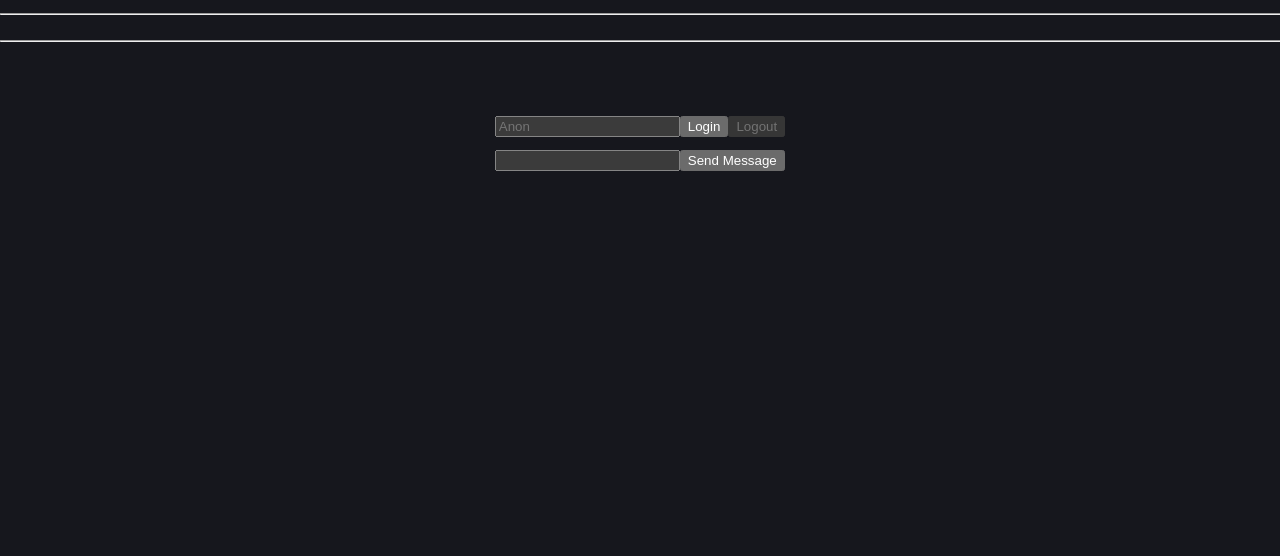
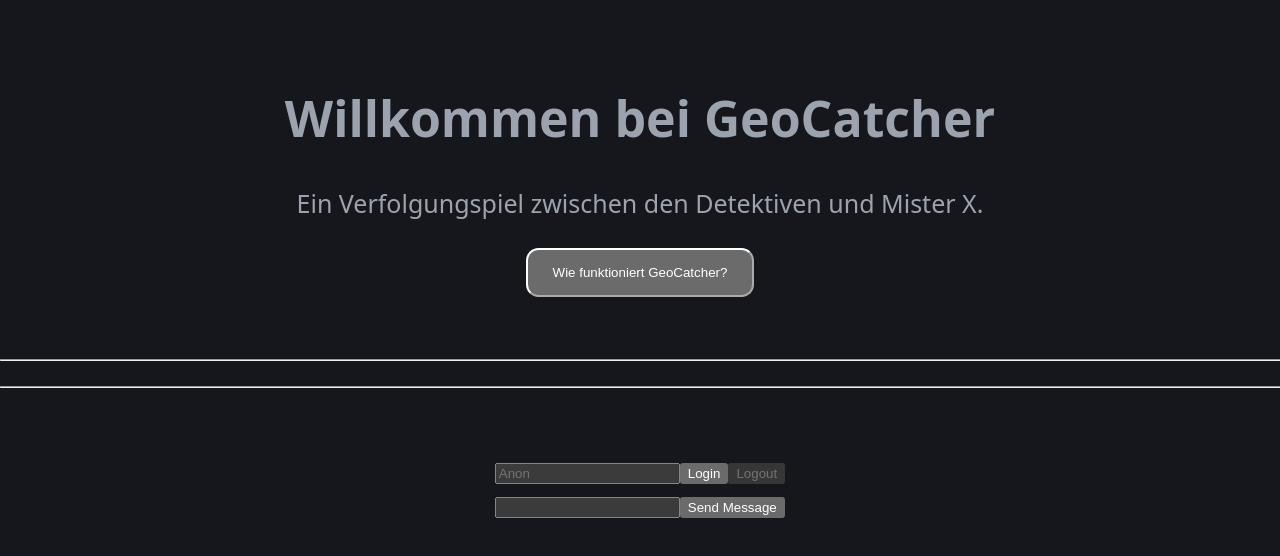
Before and after one commit to ArrowMaxGithub/fom-projektarbeit-ws26, a React (Vite) app in the folder frontend/: page / in a window 1280 px wide. Shown: the top 556 px of the page. Built offline with nearby package versions, Linux system fonts and the light colour scheme.

Commit message:
Landingpage Changes

```diff
--- a/frontend/src/App.css
+++ b/frontend/src/App.css
@@ -8,6 +8,26 @@ hr {
   flex-direction: column;
   align-items: center;
   justify-content: stretch;
+}
+
+.LandingPage {
+  max-widht: 700px;
+  padding: 2rem 1rem;
+  text-align: center;
+
+  h1 {
+    font-size: 2rem;
+  }
+
+  p {
+    line-height: 1.5;
+  }
+
+  button {
+    padding: 0.6rem 1rem;
+    border-radius: 0.5rem;
+    cursor: pointer;
+  }
 }
 
 .Lobby {
--- a/frontend/src/App.tsx
+++ b/frontend/src/App.tsx
@@ -4,7 +4,8 @@ import './App.css'
 import Lobby from './components/Lobby.tsx'
 import type { GameInfo, GameState } from './interfaces.tsx';
 import Chat from './components/Chat.tsx'
-import InGame from './components/InGame.tsx';
+import InGame from './components/InGame.tsx'
+import LandingPage from './components/LandingPage.tsx';
 
 export const socket = io(undefined, { autoConnect: false }); // Infer URL from window.location
 
@@ -84,7 +85,7 @@ function App() {
     if (playerId === null) return;
 
     console.log(`${playerName} joining room: ${room_id}`);
-    socket.emit("room_join", playerId, room_id, (response: {room_id: number, gamestate: GameState}) => {
+    socket.emit("room_join", playerId, room_id, (response: { room_id: number, gamestate: GameState }) => {
       if (response !== undefined) {
         setCurrentGameState(response.gamestate);
         setCurrentRoom(response.room_id);
@@ -110,6 +111,7 @@ function App() {
   }
 
   return <div className="App">
+    {!isConnected && <LandingPage />}
     <Lobby active={isConnected && current_room === null} rooms={rooms} handleRoomJoin={handleRoomJoin}></Lobby>
     <hr />
     <InGame
--- /dev/null
+++ b/frontend/src/components/LandingPage.tsx
@@ -0,0 +1,17 @@
+import { useState } from "react";
+
+export default function LandingPage() {
+    const [showInfo, setShowInfo] = useState(false);
+
+    return <div className="LandingPage">
+        <h1> Willkommen bei GeoCatcher</h1>
+
+        <p>Ein Verfolgungspiel zwischen den Detektiven und Mister X.</p>
+
+        <button onClick={() => setShowInfo(!showInfo)}> Wie funktioniert GeoCatcher?</button>
+
+        {showInfo && <p>
+            Mister X versucht, seinen Verfolgern zu entkommen. Die Detektive müssen ihn innerhalb von 22 Runden aufspühren.
+        </p>}
+    </div>
+}
--- a/frontend/src/interfaces.tsx
+++ b/frontend/src/interfaces.tsx
@@ -93,6 +93,8 @@ export namespace Root {
     "login": (...args: [...[player_name: string], ack?: (...args: unknown[]) => void]) => void;
     "logout": (...args: [...[player_id: number], ack?: (...args: unknown[]) => void]) => void;
     "move": (...args: [...[move: Move], ack?: (...args: unknown[]) => void]) => void;
+    "room_join": (...args: [...[player_id: number, room_id: number], ack?: (...args: unknown[]) => void]) => void;
+    "room_leave": (...args: [...[player_id: number, room_id: number], ack?: (...args: unknown[]) => void]) => void;
     "start_game": (...args: [...[start: StartGame], ack?: (...args: unknown[]) => void]) => void;
   }
   export interface ServerToClientEvents {
```
Also changed, not shown: 1 other file (tests, documents, lock files or other folders).
